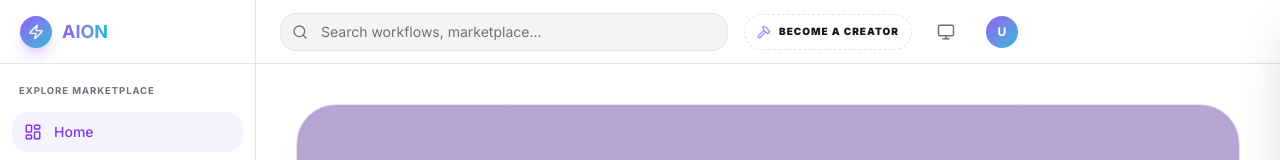
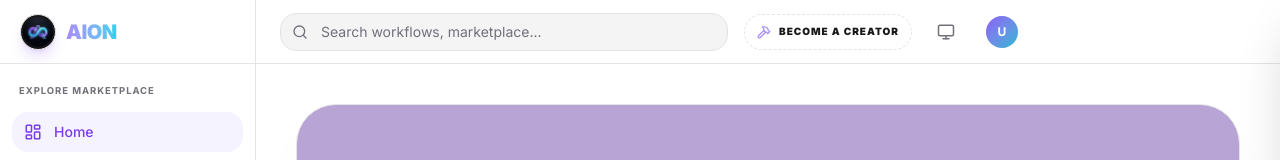
Before and after one commit to KushT00/Aion, a Next.js app: page /dashboard in a window 1280 px wide. Shown: the top 160 px of the page. Built offline with nearby package versions, Linux system fonts and the light colour scheme; no server answers.

Commit message:
logo change

```diff
--- a/components/layout/sidebar.tsx
+++ b/components/layout/sidebar.tsx
@@ -90,11 +90,15 @@ export function Sidebar({ open, onClose }: SidebarProps) {
                     collapsed ? "justify-center px-0" : "justify-between px-5"
                 )}>
                     <Link href="/dashboard" className="flex items-center gap-2.5 group">
-                        <div className="w-8 h-8 rounded-lg bg-gradient-to-br from-primary-500 to-accent-500 flex items-center justify-center shadow-lg shadow-primary-500/25 group-hover:shadow-primary-500/40 transition-shadow shrink-0">
-                            <Zap className="w-4 h-4 text-white" />
+                        <div className="w-9 h-9 rounded-xl overflow-hidden shadow-lg shadow-primary-500/20 group-hover:shadow-primary-500/40 transition-all duration-300 shrink-0 border border-white/10 p-0.5 bg-neutral-900">
+                            <img
+                                src="/logo.png"
+                                alt="AION Logo"
+                                className="w-full h-full object-cover rounded-lg"
+                            />
                         </div>
                         {!collapsed && (
-                            <span className="text-lg font-bold bg-gradient-to-r from-primary-500 to-accent-500 bg-clip-text text-transparent truncate">
+                            <span className="text-xl font-black bg-gradient-to-r from-primary-400 to-accent-400 bg-clip-text text-transparent truncate tracking-tight">
                                 AION
                             </span>
                         )}
```
Also changed, not shown: public/logo.png (added).
